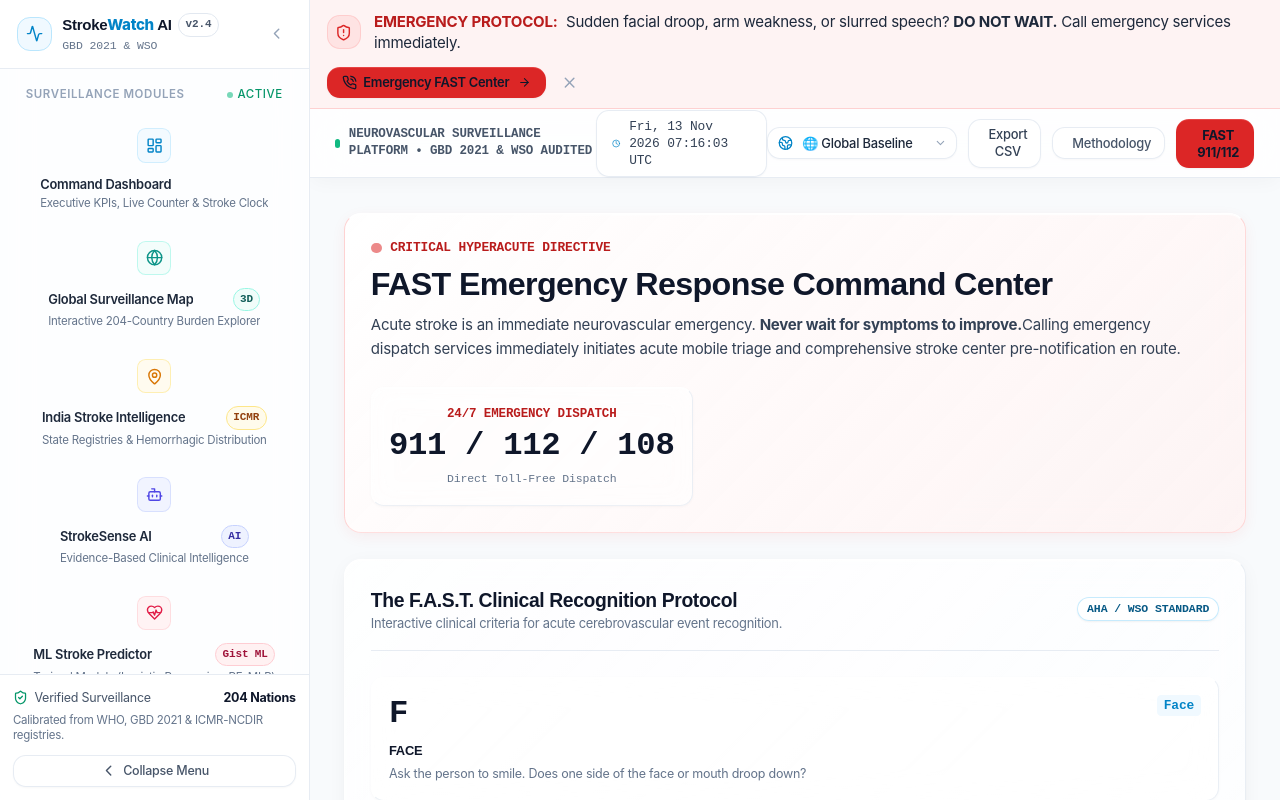
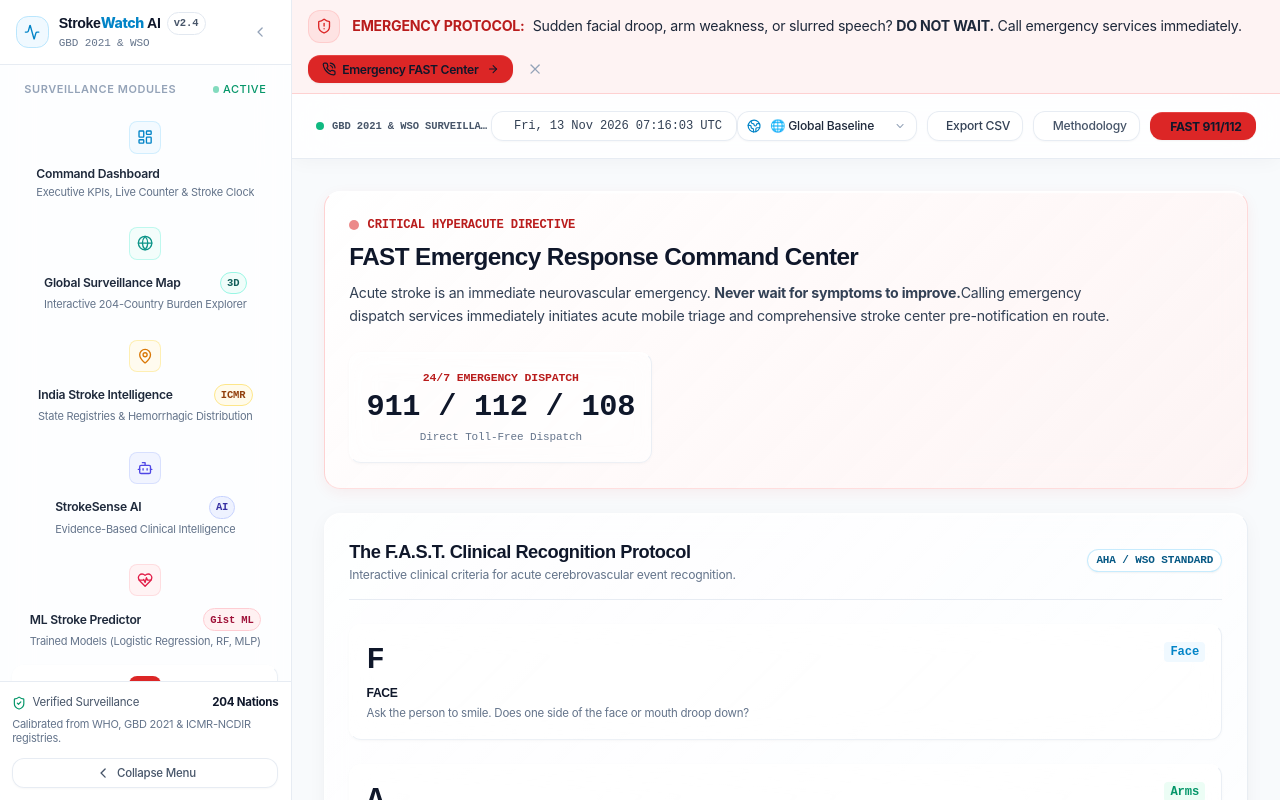
Before and after one commit to pure-soul-kk/strokewatch-ai, a Next.js app: page / in a window 1280 px wide. Both pictures are taken after a click on the button "FAST 911/112". Shown: the top 800 px of the page. Built offline with nearby package versions, Linux system fonts and the light colour scheme; a web font is replaced by a local one.

Commit message:
style: optimize header typography and module banner scales to prevent 2-line wrapping

```diff
--- a/src/app/globals.css
+++ b/src/app/globals.css
@@ -33,19 +33,19 @@
 }
 
 html {
-  font-size: 17.2px; /* Proportionally elevates all rem-based typography for enhanced readability */
+  font-size: 16.2px; /* Balanced root scale for crisp readability without line overflow */
   -webkit-text-size-adjust: 100%;
 }
 
 /* Enhanced legibility for micro-badges and captions */
 .text-\[9px\] {
+  font-size: 10.5px !important;
+}
+.text-\[10px\] {
   font-size: 11px !important;
 }
-.text-\[10px\] {
+.text-\[11px\] {
   font-size: 11.5px !important;
-}
-.text-\[11px\] {
-  font-size: 12.5px !important;
 }
 
 body {
@@ -68,8 +68,20 @@ body {
 h1, h2, h3, h4, h5, h6, .heading-rounded, .font-title {
   font-family: 'Google Sans Flex', sans-serif !important;
   font-variation-settings: 'ROND' 100;
-  letter-spacing: -0.02em;
+  letter-spacing: -0.025em;
   color: #0F172A;
+  line-height: 1.25;
+}
+
+/* Compact header sizes to prevent wrapping into 2 lines */
+h1 {
+  font-size: 1.35rem;
+}
+h2 {
+  font-size: 1.1rem;
+}
+h3 {
+  font-size: 0.95rem;
 }
 
 /* Tabular figures for aligned data */
--- a/src/components/analytics/AnalyticsCenter.tsx
+++ b/src/components/analytics/AnalyticsCenter.tsx
@@ -61,7 +61,7 @@ export const AnalyticsCenter: React.FC = () => {
         <div>
           <div className="flex items-center gap-2 mb-1">
             <BarChart3 className="w-5 h-5 text-sky-600" />
-            <h2 className="text-xl font-bold text-slate-900 heading-rounded tracking-tight">
+            <h2 className="text-base sm:text-lg font-bold text-slate-900 heading-rounded tracking-tight">
               Advanced Neurovascular Analytics & Research
             </h2>
             <span className="text-[10px] font-semibold px-2 py-0.5 rounded-full bg-white/80 text-sky-800 border border-sky-200/80 shadow-sm">
--- a/src/components/emergency/FastEmergencyCenter.tsx
+++ b/src/components/emergency/FastEmergencyCenter.tsx
@@ -54,7 +54,7 @@ export const FastEmergencyCenter: React.FC = () => {
                 CRITICAL HYPERACUTE DIRECTIVE
               </span>
             </div>
-            <h2 className="text-2xl sm:text-3xl font-black text-slate-900 heading-rounded tracking-tight">
+            <h2 className="text-xl sm:text-2xl font-black text-slate-900 heading-rounded tracking-tight">
               FAST Emergency Response Command Center
             </h2>
             <p className="text-sm text-slate-700 mt-2 leading-relaxed">
--- a/src/components/india/IndiaDashboard.tsx
+++ b/src/components/india/IndiaDashboard.tsx
@@ -17,7 +17,7 @@ export const IndiaDashboard: React.FC = () => {
           <div>
             <div className="flex items-center gap-2 mb-2">
               <span className="text-2xl">🇮🇳</span>
-              <h2 className="text-xl sm:text-2xl font-black text-slate-900 heading-rounded tracking-tight">
+              <h2 className="text-base sm:text-lg font-black text-slate-900 heading-rounded tracking-tight">
                 India Stroke Intelligence Command
               </h2>
               <span className="text-[10px] font-semibold px-2 py-0.5 rounded-full bg-white/80 text-sky-800 border border-sky-200/80 shadow-sm">
--- a/src/components/india/IndiaRegistryMap.tsx
+++ b/src/components/india/IndiaRegistryMap.tsx
@@ -155,7 +155,7 @@ export const IndiaRegistryMap: React.FC = () => {
                 <span className="text-[10px] uppercase font-bold text-sky-700 font-mono tracking-wider">
                   ACTIVE SENTINEL REGISTRY AUDIT
                 </span>
-                <h3 className="text-2xl font-black text-slate-900 heading-rounded tracking-tight mt-0.5">
+                <h3 className="text-lg sm:text-xl font-black text-slate-900 heading-rounded tracking-tight mt-0.5">
                   {selectedRegistry.city}, {selectedRegistry.state}
                 </h3>
               </div>
--- a/src/components/layout/Header.tsx
+++ b/src/components/layout/Header.tsx
@@ -46,9 +46,9 @@ export const Header: React.FC<HeaderProps> = ({
   };
 
   return (
-    <header className="sticky top-0 z-30 h-16 glass-header px-4 lg:px-6 flex items-center justify-between">
+    <header className="sticky top-0 z-30 h-16 glass-header px-4 lg:px-6 flex items-center justify-between whitespace-nowrap flex-nowrap">
       {/* Left: Mobile hamburger & branding, Desktop Surveillance Beacon */}
-      <div className="flex items-center gap-3">
+      <div className="flex items-center gap-3 min-w-0">
         <button
           onClick={onToggleSidebar}
           className="p-2 rounded-lg text-slate-500 hover:text-slate-900 hover:bg-white/80 lg:hidden transition-colors"
@@ -70,9 +70,9 @@ export const Header: React.FC<HeaderProps> = ({
         </div>
 
         {/* Desktop Status Beacon */}
-        <div className="hidden lg:flex items-center gap-2 text-xs font-medium text-slate-700">
-          <span className="w-2 h-2 rounded-full bg-emerald-500 animate-pulse" />
-          <span className="font-mono text-slate-600 uppercase text-[11px] font-bold">NEUROVASCULAR SURVEILLANCE PLATFORM • GBD 2021 & WSO AUDITED</span>
+        <div className="hidden lg:flex items-center gap-2 text-xs font-medium text-slate-700 min-w-0">
+          <span className="w-2 h-2 rounded-full bg-emerald-500 animate-pulse flex-shrink-0" />
+          <span className="font-mono text-slate-600 uppercase text-[10.5px] font-bold truncate">GBD 2021 & WSO SURVEILLANCE ACTIVE</span>
         </div>
       </div>
 
--- a/src/components/prediction/WhatIfSimulator.tsx
+++ b/src/components/prediction/WhatIfSimulator.tsx
@@ -34,7 +34,7 @@ export const WhatIfSimulator: React.FC = () => {
         <div>
           <div className="flex items-center gap-2 mb-1.5">
             <Sliders className="w-5 h-5 text-sky-600" />
-            <h2 className="text-xl font-bold text-slate-900 heading-rounded tracking-tight">
+            <h2 className="text-base sm:text-lg font-bold text-slate-900 heading-rounded tracking-tight">
               What-If? Scenario Prediction Lab
             </h2>
             <span className="text-[10px] font-semibold px-2 py-0.5 rounded-full bg-white/80 text-sky-800 border border-sky-200/80 shadow-sm">
--- a/src/components/research/ResearchFeed.tsx
+++ b/src/components/research/ResearchFeed.tsx
@@ -41,7 +41,7 @@ export const ResearchFeed: React.FC = () => {
         <div>
           <div className="flex items-center gap-2 mb-1.5">
             <Newspaper className="w-5 h-5 text-sky-600" />
-            <h2 className="text-xl font-bold text-slate-900 tracking-tight heading-rounded">
+            <h2 className="text-base sm:text-lg font-bold text-slate-900 tracking-tight heading-rounded">
               LATEST STROKE RESEARCH & CLINICAL DISCOVERIES
             </h2>
             <span className="text-[10px] font-mono px-2 py-0.5 rounded-full bg-white/80 text-sky-800 border border-sky-200/80 font-semibold shadow-sm">
--- a/src/components/risk-lab/RiskAssessmentLab.tsx
+++ b/src/components/risk-lab/RiskAssessmentLab.tsx
@@ -740,7 +740,7 @@ export const RiskAssessmentLab: React.FC = () => {
         <div>
           <div className="flex items-center gap-2 mb-1.5">
             <Brain className="w-6 h-6 text-rose-600" />
-            <h2 className="text-xl font-bold text-slate-900 heading-rounded tracking-tight">
+            <h2 className="text-base sm:text-lg font-bold text-slate-900 heading-rounded tracking-tight">
               Stroke Risk Assessment & Clinical Machine Learning
             </h2>
             <span className="text-[10px] font-semibold px-2 py-0.5 rounded-full bg-rose-50 text-rose-800 border border-rose-300 shadow-sm font-mono font-bold">
```
